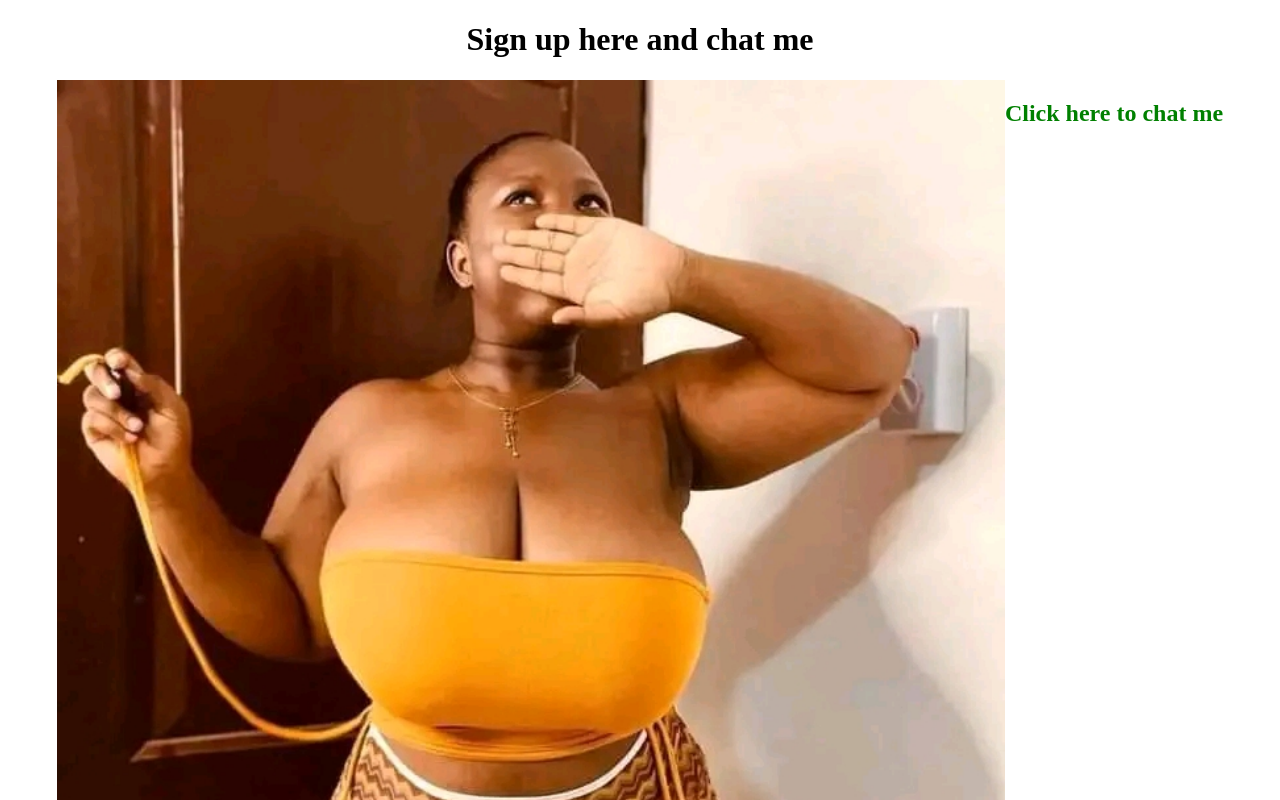
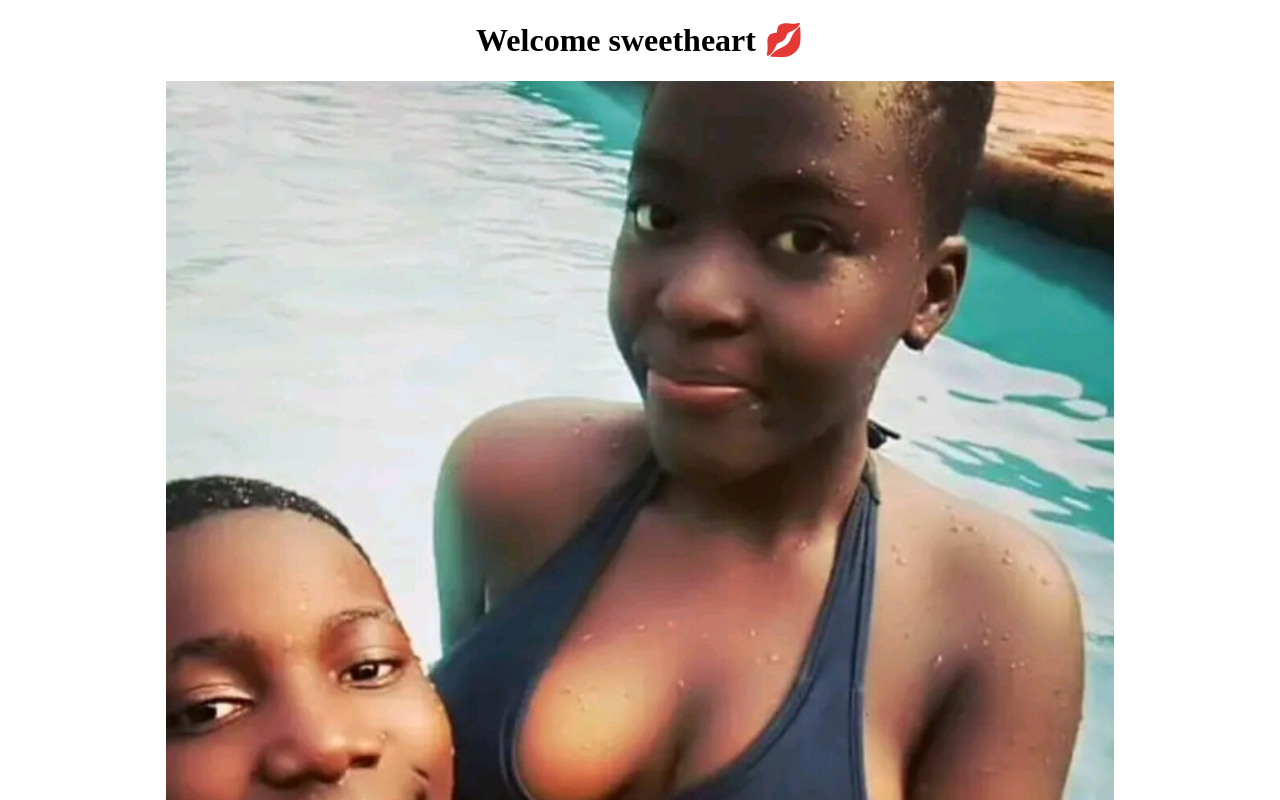
Before and after one commit to Tatin13/Iyoo-Chat, a plain HTML site: page index.html in a window 1280 px wide. Shown: the top 800 px of the page. Drawn offline with Linux system fonts and the light colour scheme.

Commit message:
Update index.html

```diff
--- a/index.html
+++ b/index.html
@@ -7,11 +7,11 @@
 
 </head>
 <body>
-<h1 style="text-align: center;">Sign up here and chat me</h1>
+<h1 style="text-align: center;">Welcome sweetheart 💋</h1>
 <div style="display:flex; flex-wrap:wrap; justify-content:center;">
 
-<img style="width:75%;" src="onyinye3.jpg" >
-<h2> <a style="text-decoration:none; color:green;font-weight:bold;" href="https://hookpanda.com/signup.php">Click here to chat me </a></h2>
+<img style="width:75%;" src="onyinye2.jpg" >
+<h2> <a style="text-decoration:none; color:green;font-weight:bold;" href="https://hookpanda.com/home.php">Click here for sex videos and hookup </a></h2>
 </div>
 </body>
 
```
